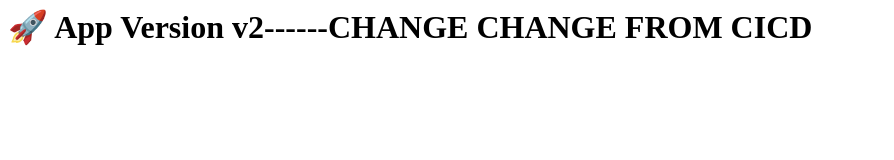
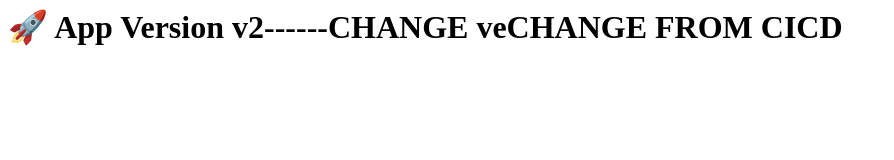
Before and after one commit to PullaPantangi/versioned_app_test, a plain HTML site: page apps/v2/index.html in a window 1280 px wide. Shown: the whole page, without its empty margins (0-894 px from the left). Drawn offline with Linux system fonts and the light colour scheme.

Commit message:
Update index.html

```diff
--- a/apps/v2/index.html
+++ b/apps/v2/index.html
@@ -1 +1 @@
-<h1>🚀 App Version v2------CHANGE CHANGE FROM CICD</h1>
+<h1>🚀 App Version v2------CHANGE veCHANGE FROM CICD</h1>
```
